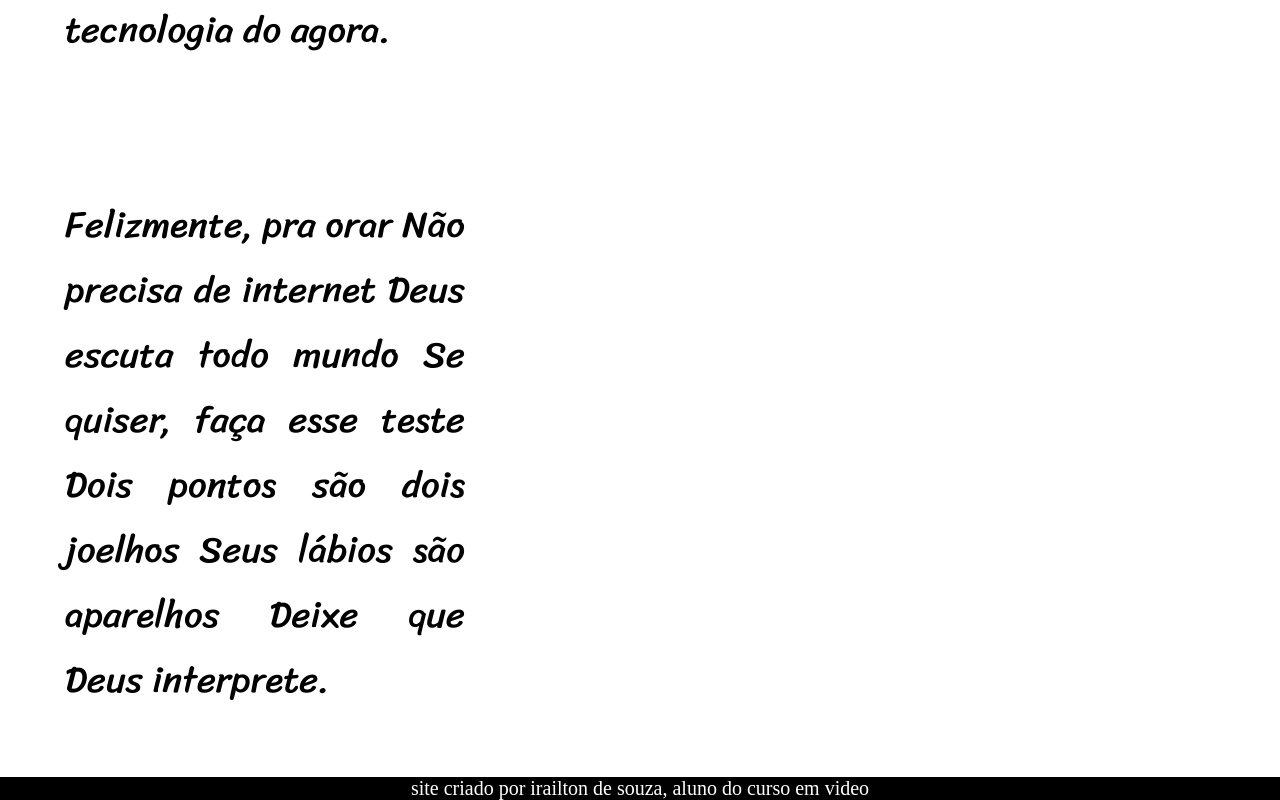
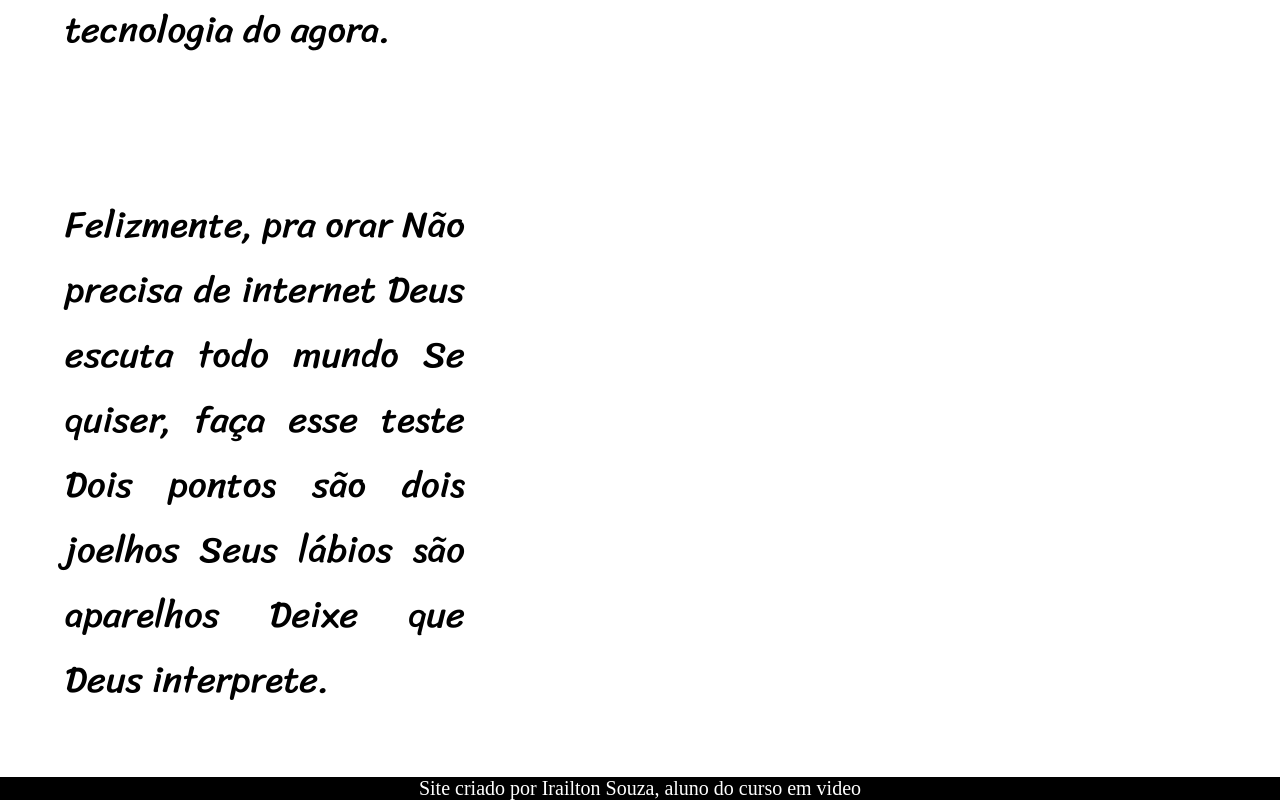
Before and after one commit to irailton-projetos/projeto-cordel, a plain HTML site: page index.html in a window 1280 px wide. Shown: the part 4032-4832 px from the top of the page. Drawn offline with Linux system fonts and the light colour scheme; a web font is replaced by a local one.

Commit message:
correcao

```diff
--- a/index.html
+++ b/index.html
@@ -75,6 +75,6 @@
             Seus lábios são aparelhos
             Deixe que Deus interprete.</p>
     </section>
-    <footer>site criado por irailton de souza, aluno do curso em video</footer>
+    <footer>Site criado por Irailton Souza, aluno do curso em video</footer>
 </body>
 </html>
```
